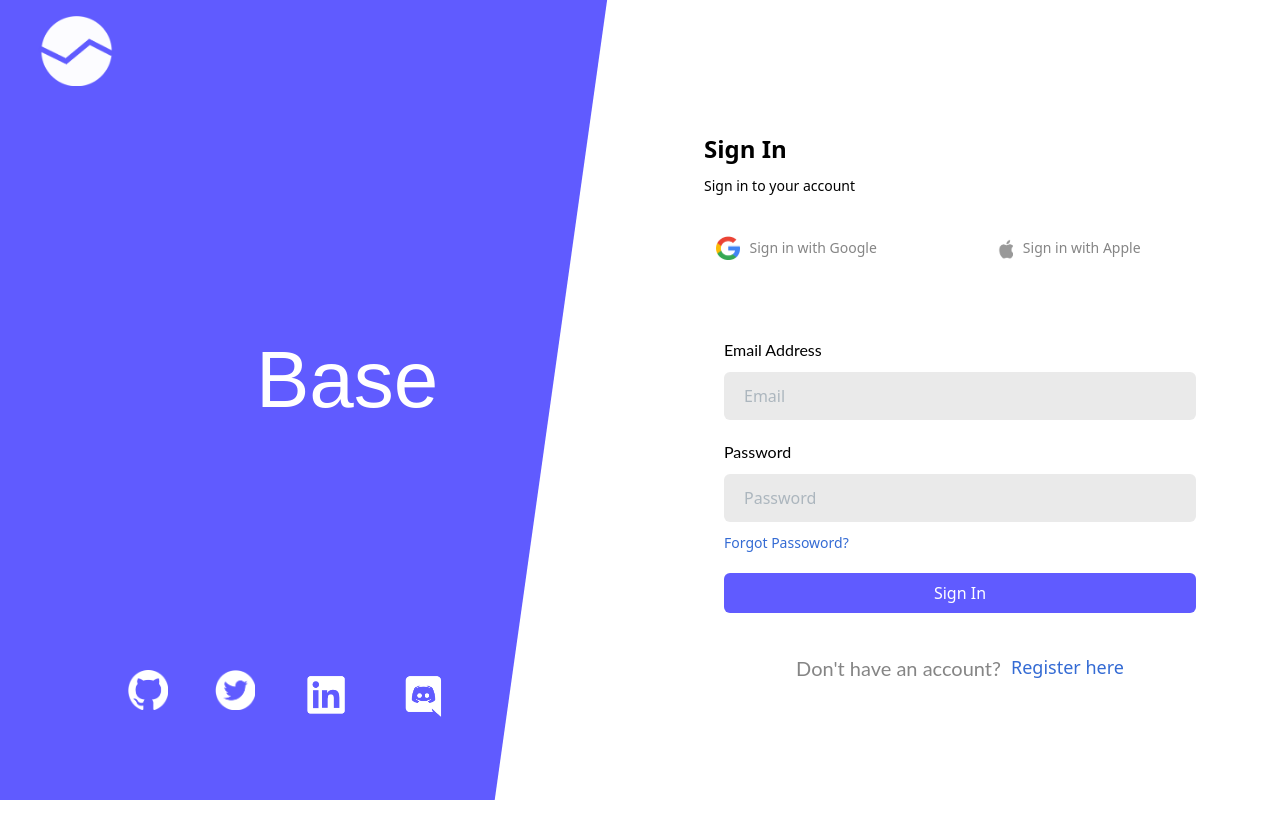
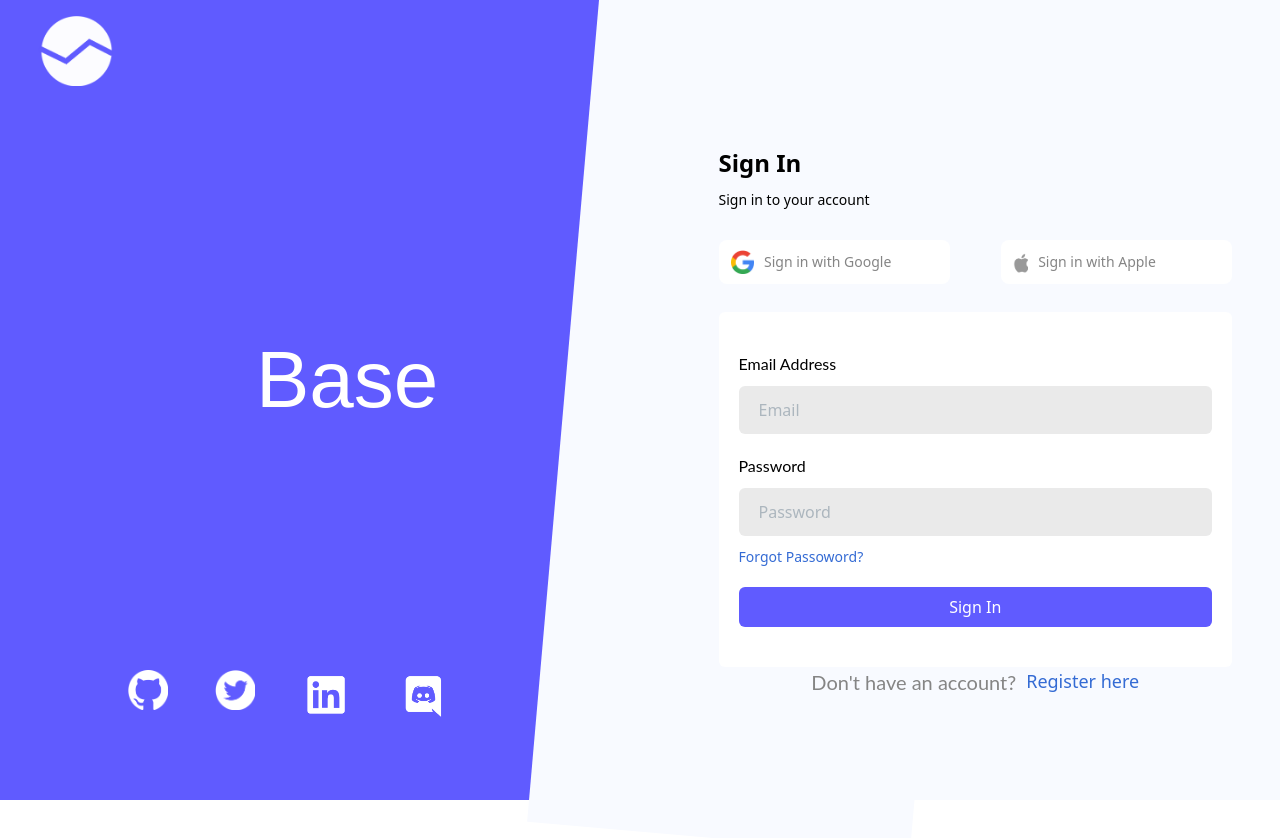
Before and after one commit to rohitsingh-23/Base-App, a React (Create React App) app: page /login in a window 1280 px wide. Shown: the top 838 px of the page. Built offline with nearby package versions, Linux system fonts and the light colour scheme.

Commit message:
ui fixes

```diff
--- a/src/components/Login.jsx
+++ b/src/components/Login.jsx
@@ -42,9 +42,9 @@ const Login = () => {
           />
           <p className="text-[20px] text-white ml-[20px]">Base</p>
         </div>
-        <div className="colored-style lg:bock hidden lg:w-[30vw] h-[105vh] bg-white lg:block  overflow-hidden absolute rotate-[8deg] left-[43%] z-10 "></div>
+        <div className="colored-style lg:bock hidden lg:w-[30vw] h-[105vh] bg-[#F8FAFF] lg:block  overflow-hidden absolute rotate-[5deg] left-[44%] z-10 "></div>
 
-        <div className="lg:w-[50%] bg-[#605BFF] hidden lg:block">
+        <div className="lg:w-[55%] bg-[#605BFF] hidden lg:block">
           <img
             src="/icons/app_logo.png"
             alt=""
@@ -76,7 +76,8 @@ const Login = () => {
             />
           </div>
         </div>
-        <div className="h-[100%] px-[5%] lg:bg-white lg:h-[100vh] lg:w-[50vw] lg:px-[5%] py-[7%] z-10">
+        <div className="lg:w-[50vw] w-[100vw] bg-[#F8FAFF] flex justify-center">
+          <div className="h-[100vh] w-[100%] px-[5%] bg-[#F8FAFF] lg:bg-[#F8FAFF] flex flex-col justify-center lg:h-[100vh] lg:w-[550px] lg:px-[3%] py-[7%] z-10">
             <div className="">
               <p className="text-[24px] font-[700] mt-[8%]">Sign In</p>
               <p className="text-[14px] pt-[8px]">Sign in to your account</p>
@@ -200,6 +201,7 @@ const Login = () => {
           </div>
         </div>
       </div>
+    </div>
   );
 };
 
```
Lines whose indentation alone changed are shown as unchanged.
